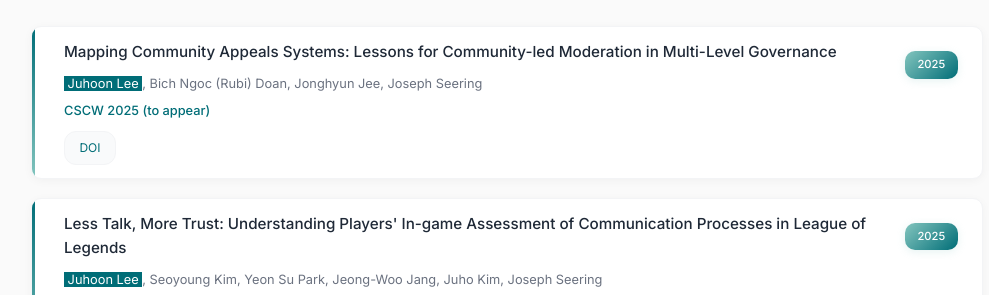
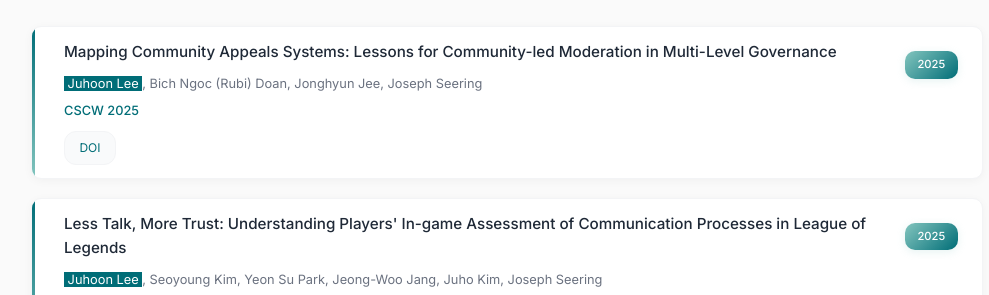
Before and after one commit to julielee16/personal-website, a Jekyll site: the page built from index.md, in a window 1280 px wide and 900 px high, scrolled down 1121 px. Shown: the part 157-452 px from the top of the window, without its empty margins (133-1122 px from the left). Built offline with Jekyll 4.4.1, drawn with Linux system fonts in a browser that asks for light colours.

Commit message:
Update default.html

```diff
--- a/_layouts/default.html
+++ b/_layouts/default.html
@@ -192,7 +192,7 @@
                     <div class="publication-year">2025</div>
                     <h4>Mapping Community Appeals Systems: Lessons for Community-led Moderation in Multi-Level Governance</h4>
                     <div class="authors"><mark>&nbspJuhoon Lee&nbsp</mark>, Bich Ngoc (Rubi) Doan, Jonghyun Jee, Joseph Seering</div>
-                    <div class="venue">CSCW 2025 (to appear)</div>
+                    <div class="venue">CSCW 2025</div>
                     <div class="publication-links">
                         <a href="https://dl.acm.org/doi/10.1145/3757627" target="_blank">DOI</a>
                     </div>
```
